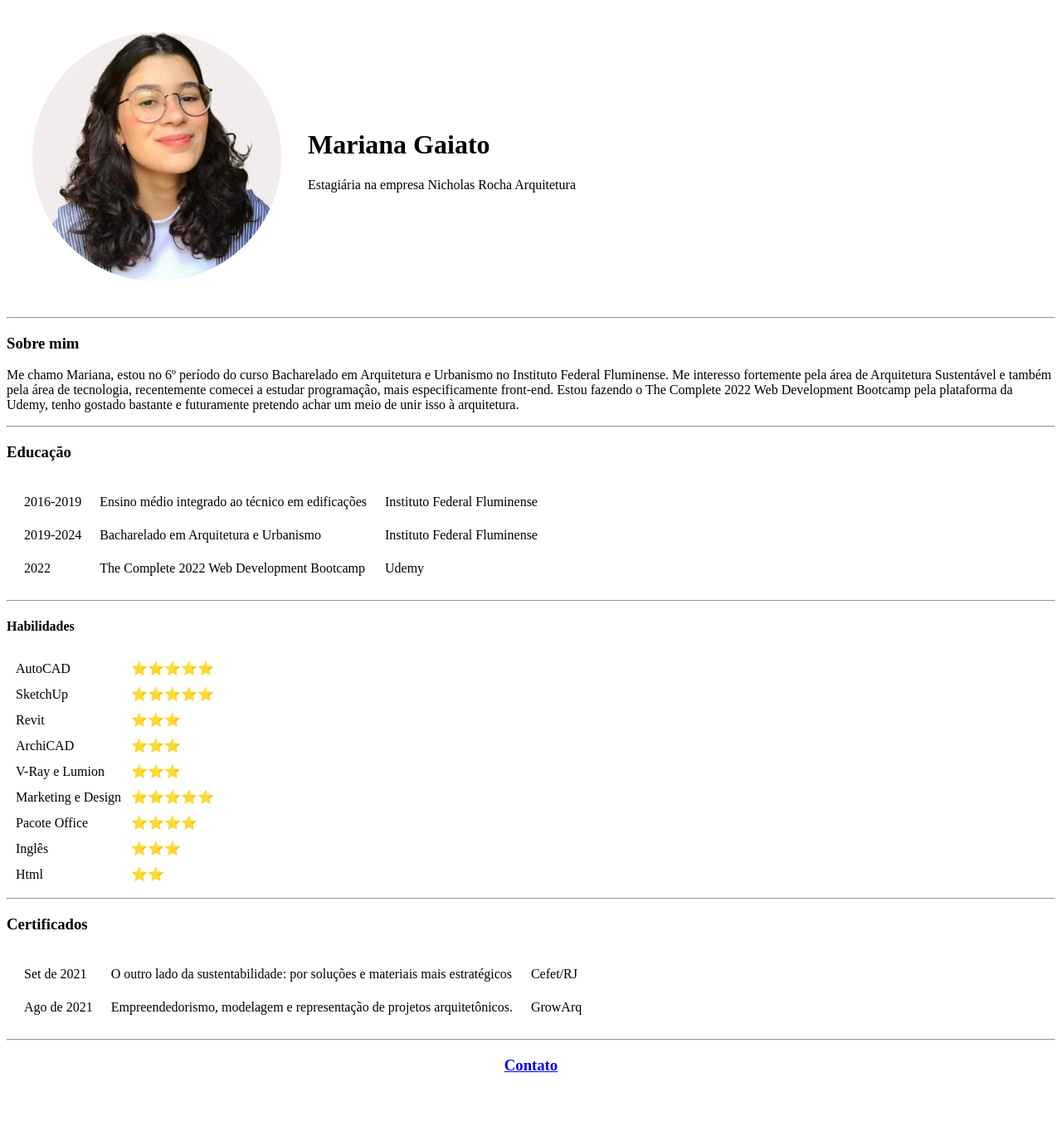
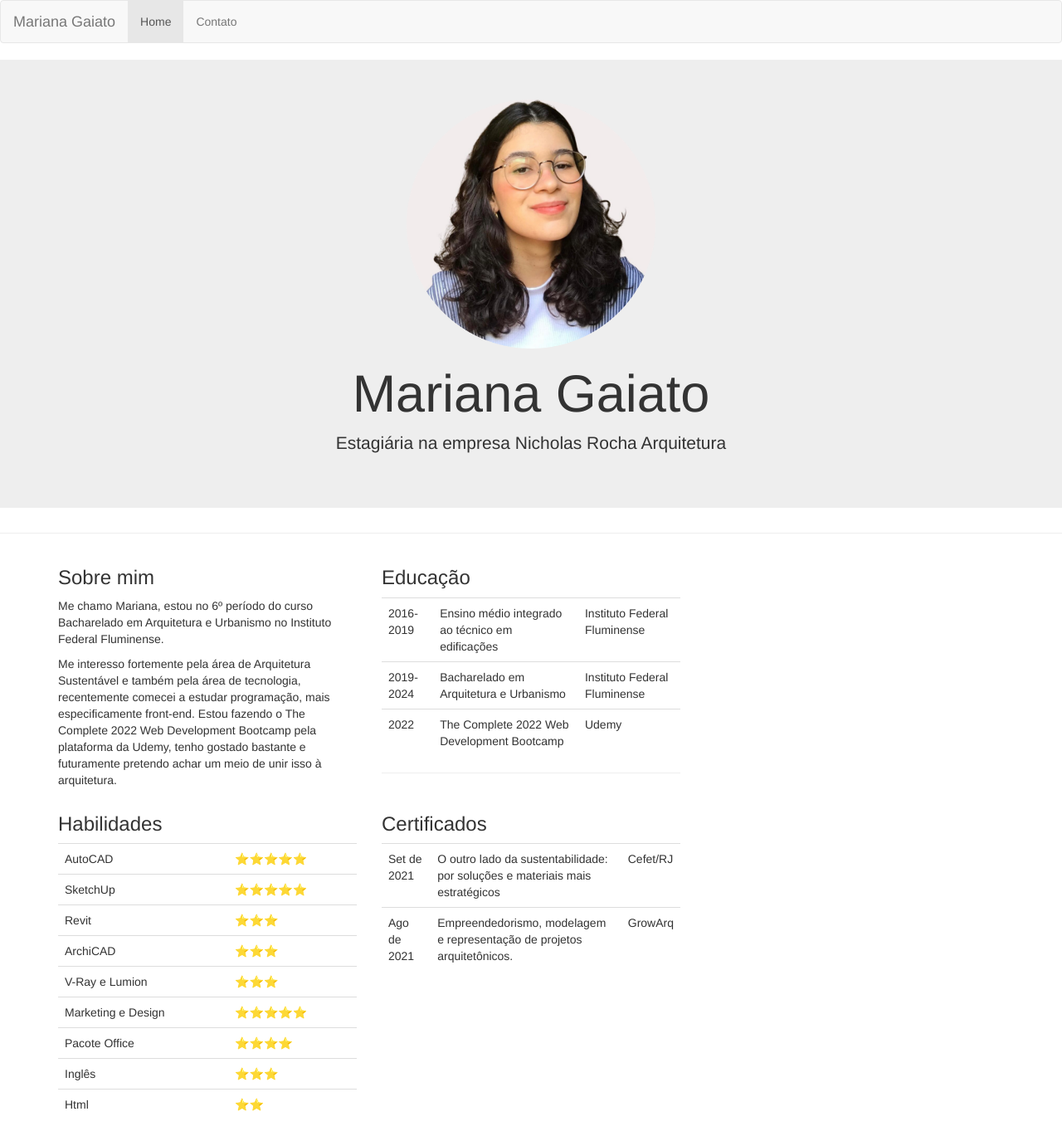
Before and after one commit to MarianaGaiato/cv, a plain HTML site: page index.html in a window 1280 px wide. Shown: the whole page at 83% size. Before the commit the page ends 1313 px from the top, so only its background shows below. Drawn offline with nearby package versions, Linux system fonts and the light colour scheme.

Commit message:
Add bootstrap

```diff
--- a/index.html
+++ b/index.html
@@ -4,25 +4,45 @@
 <head>
   <meta charset="utf-8">
   <title>Mariana's Gaiato Personal Site</title>
+  <link rel="stylesheet" href="https://maxcdn.bootstrapcdn.com/bootstrap/3.4.1/css/bootstrap.min.css">
+  </head>
 </head>
 
 <body>
-  <table cellspacing="30">
-    <tr>
-      <td><img width="300px" src="File-PersonalSite.png" alt="Mariana's profile picture"></td>
-      <td>
+  <nav class="navbar navbar-default">
+    <div class="container-fluid">
+      <div class="navbar-header">
+        <a class="navbar-brand" href="#">Mariana Gaiato</a>
+      </div>
+      <ul class="nav navbar-nav">
+        <li class="active"><a href="index.html">Home</a></li>
+        <li><a href="contact.html">Contato</a></li>
+      </ul>
+    </div>
+  </nav>
+  <div class="jumbotron text-center">
+    <div class="container">
+      <img width="300px" src="File-PersonalSite.png" alt="Mariana's profile picture">
       <h1>Mariana Gaiato</h1>
       <p>Estagiária na empresa Nicholas Rocha Arquitetura</p>
-      </td>
-    </tr>
-  </table frame="border">
+    </div>
+  </div>
   <hr />
+  <div class="container">
+    <div class="row">
+      <div class="col-md-4">
         <h3>Sobre mim</h3>
-  <p>Me chamo Mariana, estou no 6º período do curso Bacharelado em Arquitetura e Urbanismo no Instituto Federal Fluminense. Me interesso fortemente pela área de Arquitetura Sustentável e também pela área de tecnologia, recentemente comecei a estudar
-    programação, mais especificamente front-end. Estou fazendo o The Complete 2022 Web Development Bootcamp pela plataforma da Udemy, tenho gostado bastante e futuramente pretendo achar um meio de unir isso à arquitetura. </p>
-  <hr />
+        <p>Me chamo Mariana, estou no 6º período do curso Bacharelado em Arquitetura e Urbanismo no Instituto Federal
+          Fluminense.</p>
+        <p>Me interesso fortemente pela área de Arquitetura Sustentável e também pela área de tecnologia, recentemente
+          comecei a estudar programação, mais especificamente front-end. Estou fazendo o The Complete 2022 Web
+          Development Bootcamp pela plataforma da Udemy, tenho gostado bastante e futuramente pretendo achar um meio de
+          unir isso à arquitetura.</p>
+      </div>
+      <div class="col-md-4">
         <h3>Educação</h3>
-  <table cellspacing="20">
+        <table cellspacing="20" class="table">
+          <tbody>
             <tr>
               <td>2016-2019</td>
               <td>Ensino médio integrado ao técnico em edificações</td>
@@ -38,10 +58,16 @@
               <td>The Complete 2022 Web Development Bootcamp</td>
               <td>Udemy</td>
             </tr>
+          </tbody>
         </table>
         <hr />
-  <h4>Habilidades</h4>
-  <table cellspacing="10">
+      </div>
+    </div>
+    <div class="row">
+      <div class="col-md-4">
+        <h3>Habilidades</h3>
+        <table cellspacing="10" class="table">
+          <tbody>
             <tr>
               <td>AutoCAD</td>
               <td>⭐️⭐️⭐️⭐️⭐️</td>
@@ -77,10 +103,13 @@
               <td>Html</td>
               <td>⭐️⭐️</td>
             </tr>
+          </tbody>
         </table>
-  <hr />
+      </div>
+      <div class="col-md-4">
         <h3>Certificados</h3>
-  <table cellspacing="20">
+        <table cellspacing="20" class="table">
+          <tbody>
             <tr>
               <td>Set de 2021</td>
               <td>O outro lado da sustentabilidade: por soluções e materiais mais estratégicos</td>
@@ -91,12 +120,11 @@
               <td>Empreendedorismo, modelagem e representação de projetos arquitetônicos.</td>
               <td>GrowArq</td>
             </tr>
+          </tbody>
         </table>
-  <hr />
-  <a href="contact.html">
-    <h3 align="center">Contato</h3>
-  </a>
-
+      </div>
+    </div>
+  </div>
 </body>
 
 </html>
```
Lines whose indentation alone changed are shown as unchanged.
